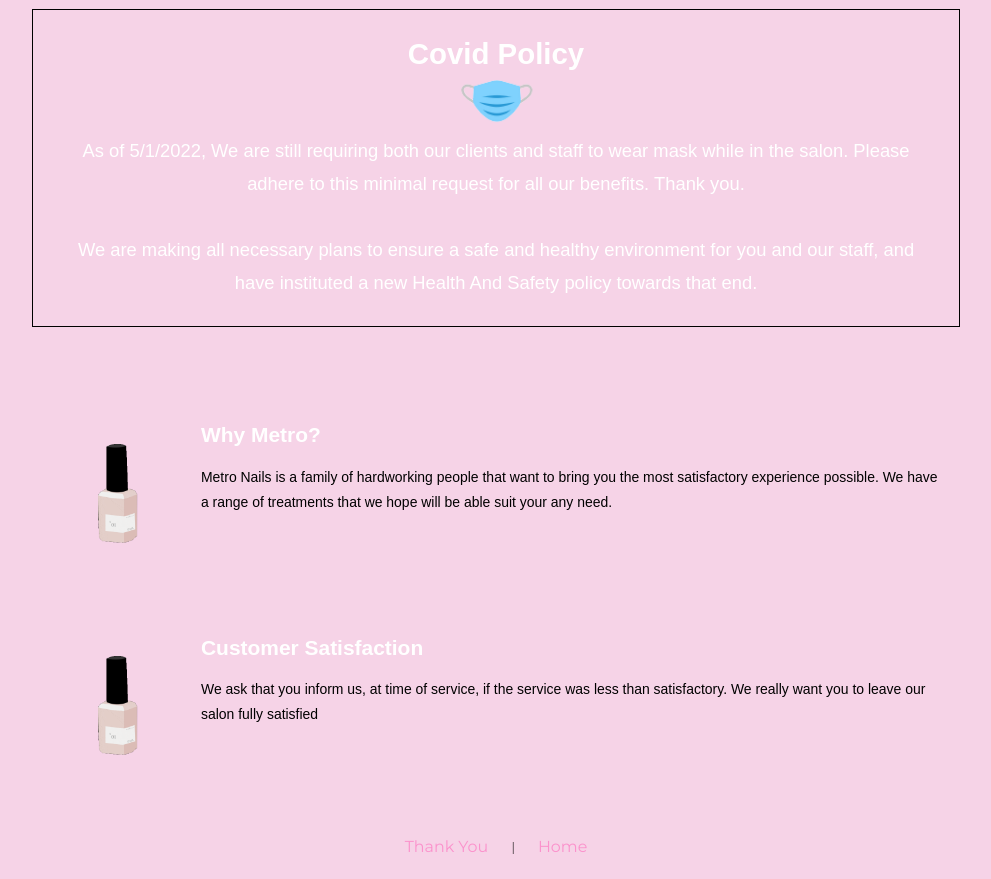
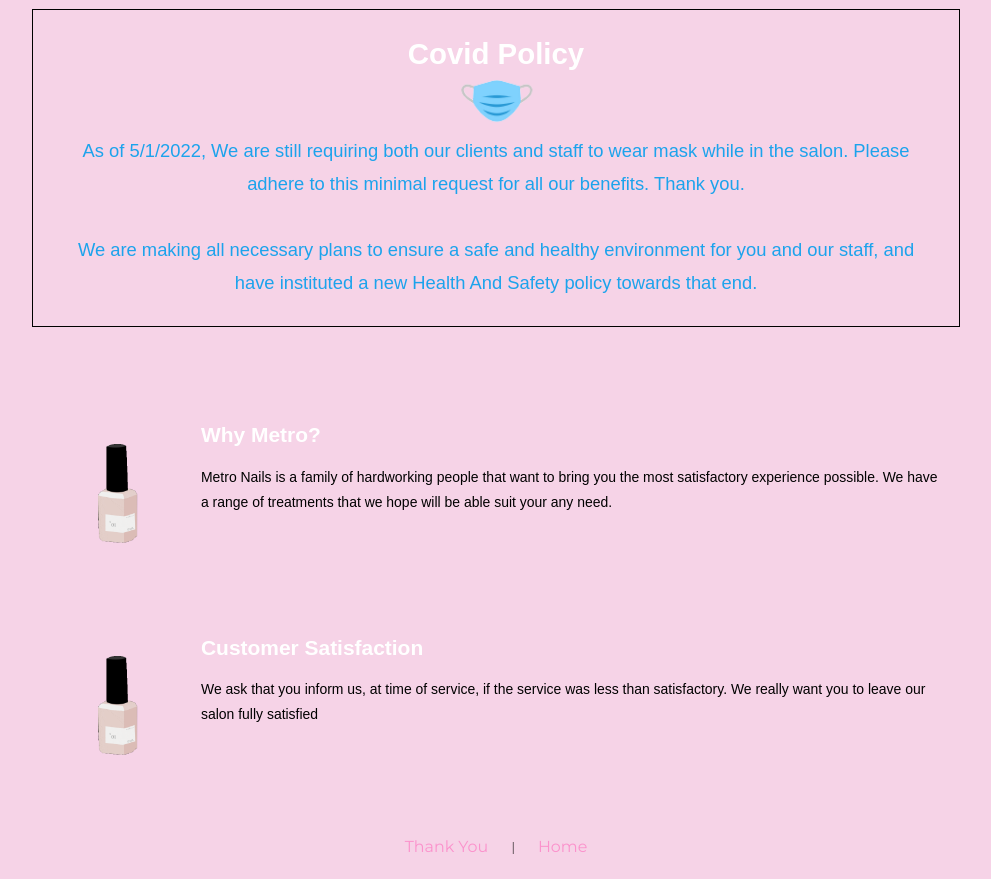
Before and after one commit to jumpingjaguar24/responsive_redesign, a plain HTML site: page MetroNails.html in a window 1280 px wide. Shown: the part 960-1839 px from the top of the page, without its empty margins (144-1135 px from the left). Drawn offline with Linux system fonts and the light colour scheme; a script that the page names is missing.

Commit message:
Update MetroNails.html

```diff
--- a/MetroNails.html
+++ b/MetroNails.html
@@ -85,7 +85,7 @@
         <div id="covid-text">
             <h1 style="font-size: 40px;">Covid Policy</h1>
             <img src="mask.png" height="60" width="106">
-            <p style="line-height: 1.8;font-size: 25px !important;">
+            <p style="line-height: 1.8;font-size: 25px !important; color: #1CA3EC !important;">
                 As of 5/1/2022, We are still requiring both our clients and staff to wear mask while in the salon. Please adhere to this minimal request for all our benefits. Thank you.
                 <br>
                 <br>
```
